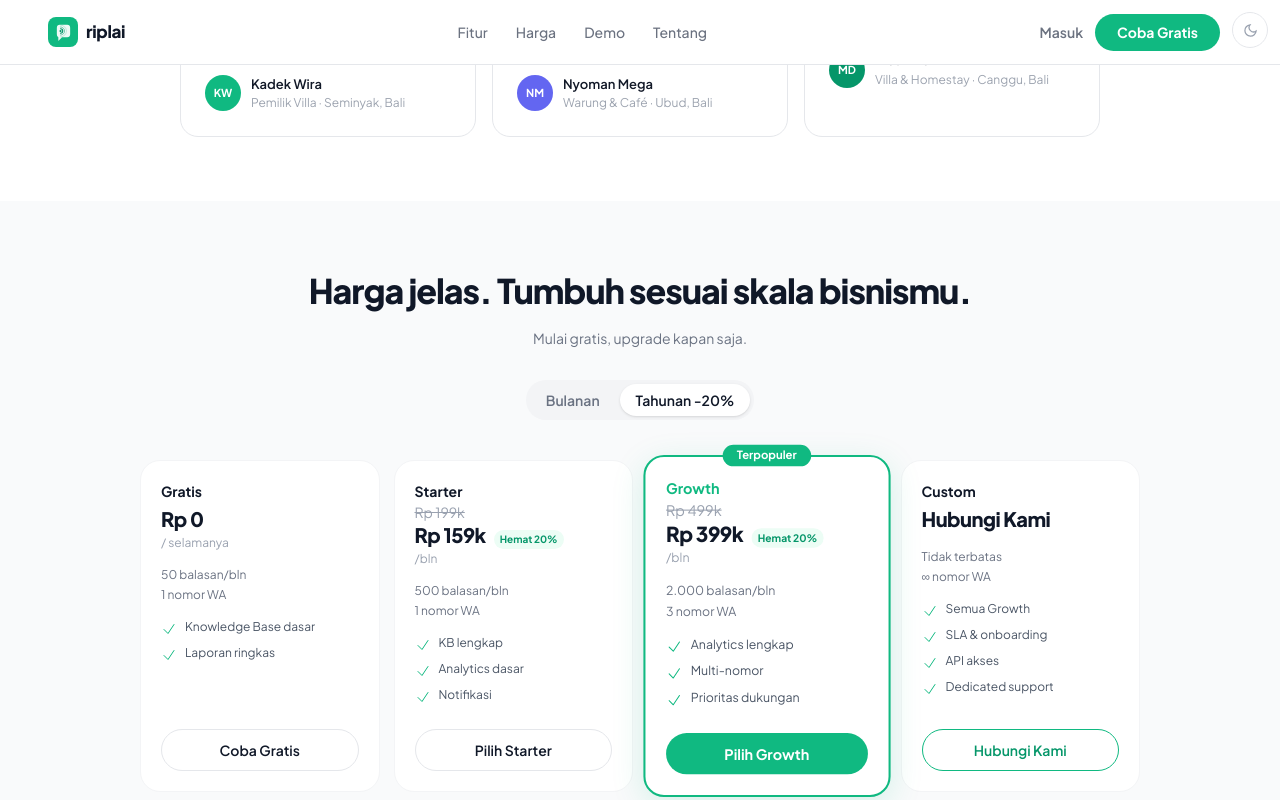
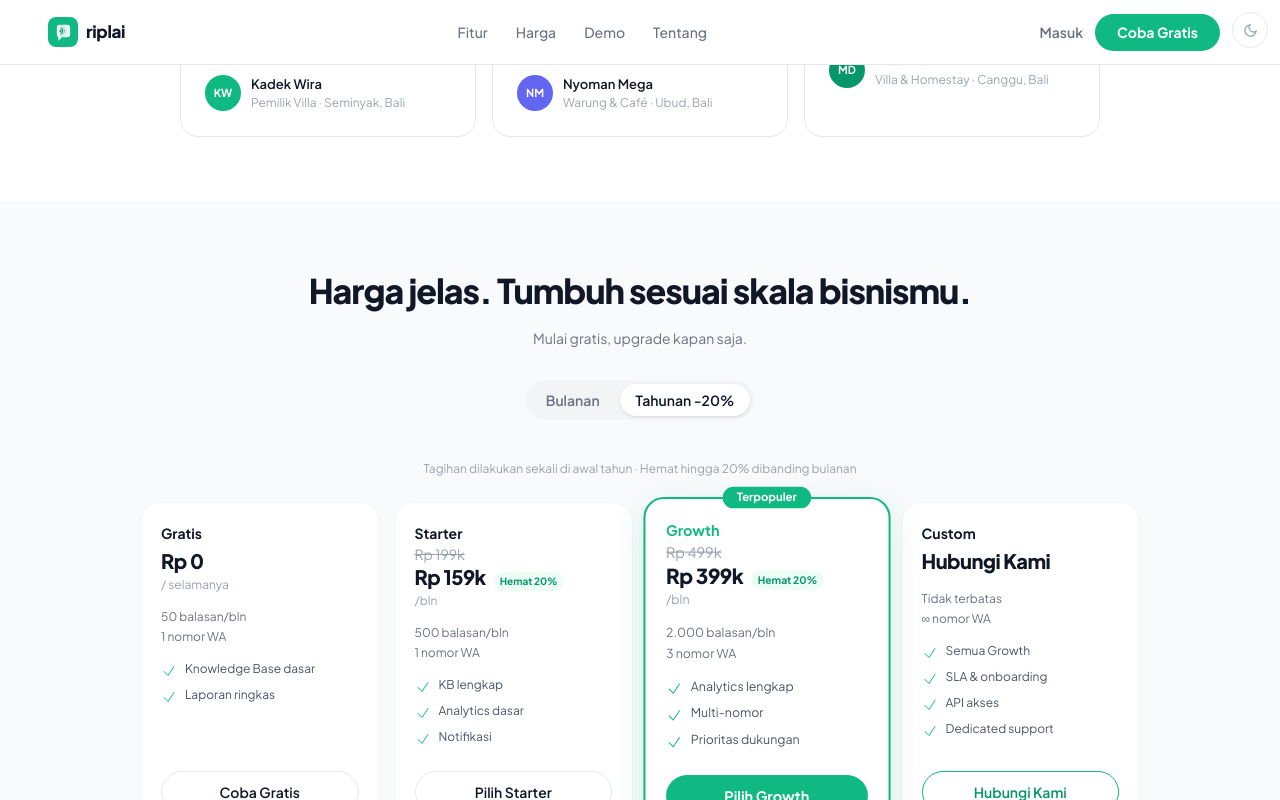
Before and after one commit to agussuarya/riplai-web, a Next.js app in the folder apps/web/: page / in a window 1280 px wide. Both pictures are taken after a click on the button "Tahunan -20%". Shown: the part 2199-2999 px from the top of the page. Built offline with nearby package versions, Linux system fonts and the light colour scheme.

Commit message:
fix(web): add annual billing note to landing page PricingCards

```diff
--- a/apps/web/components/landing/PricingCards.tsx
+++ b/apps/web/components/landing/PricingCards.tsx
@@ -110,6 +110,12 @@ export function PricingCards() {
         </button>
       </div>
 
+      {yearly && (
+        <p className="text-center text-[12px] text-gray-400 dark:text-[#6E7681] mb-6">
+          Tagihan dilakukan sekali di awal tahun · Hemat hingga 20% dibanding bulanan
+        </p>
+      )}
+
       <div className="grid grid-cols-1 md:grid-cols-4 gap-3.5 max-w-[1000px] mx-auto">
         {plans.map((plan) => {
           const isYearlyPlan = yearly && plan.yearlyPrice;
```
